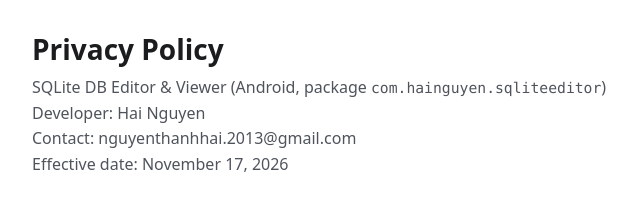
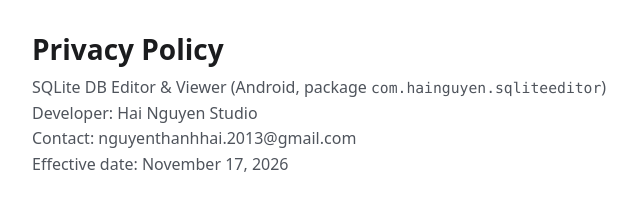
Before and after one commit to nccnm/sqlite-editor-privacy, a plain HTML site: page index.html in a window 1280 px wide. Shown: the top 198 px of the page, 256-896 px from the left. Drawn offline with Linux system fonts and the light colour scheme.

Commit message:
Developer name: Hai Nguyen Studio

```diff
--- a/index.html
+++ b/index.html
@@ -50,7 +50,7 @@
 <main>
 <h1>Privacy Policy</h1>
 <p class="meta">SQLite DB Editor &amp; Viewer (Android, package <code>com.hainguyen.sqliteeditor</code>)<br>
-Developer: Hai Nguyen<br>
+Developer: Hai Nguyen Studio<br>
 Contact: nguyenthanhhai.2013@gmail.com<br>
 Effective date: November 17, 2026</p>
 
```
Also changed, not shown: vi.html (+1 -1 lines).
